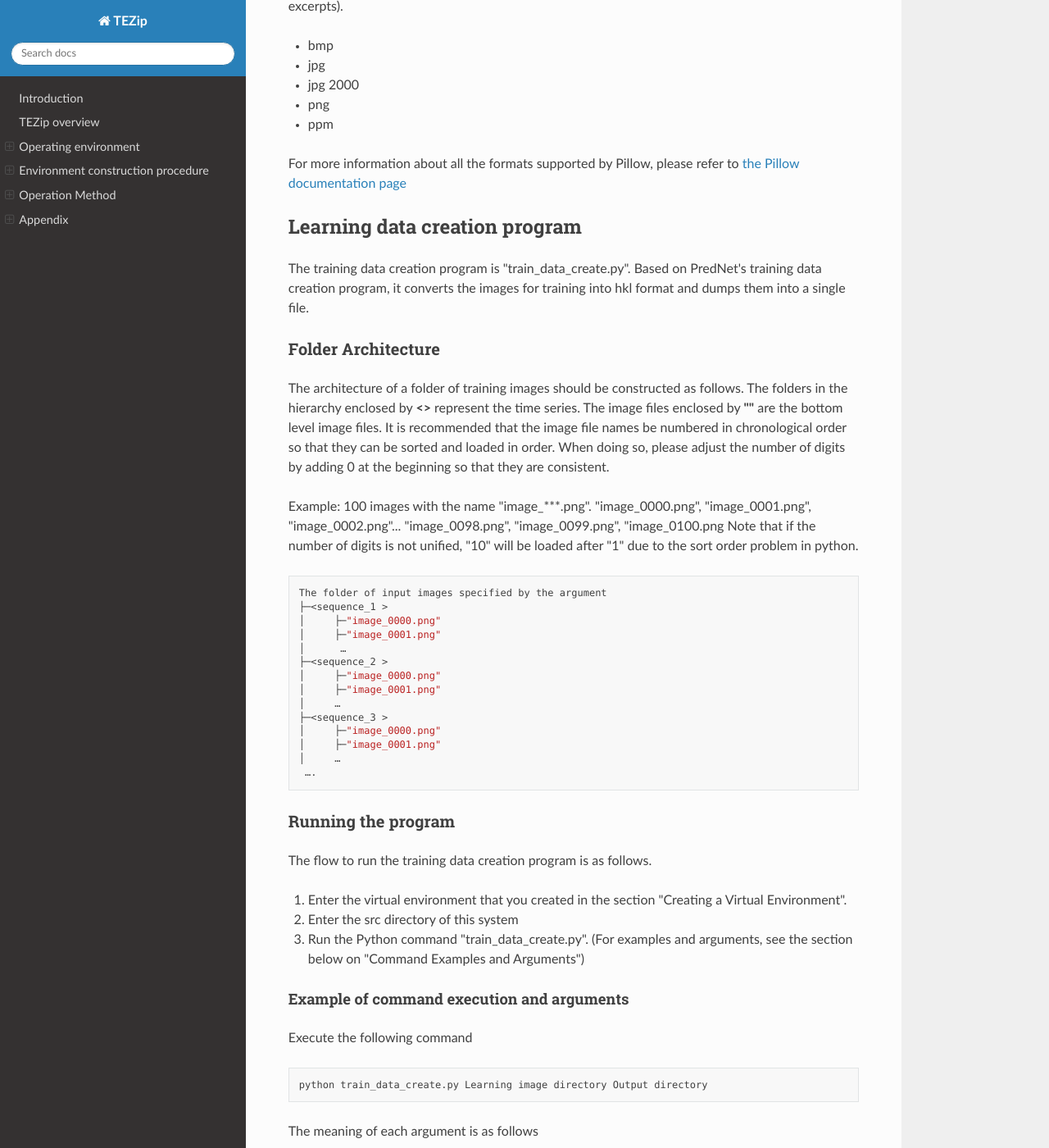
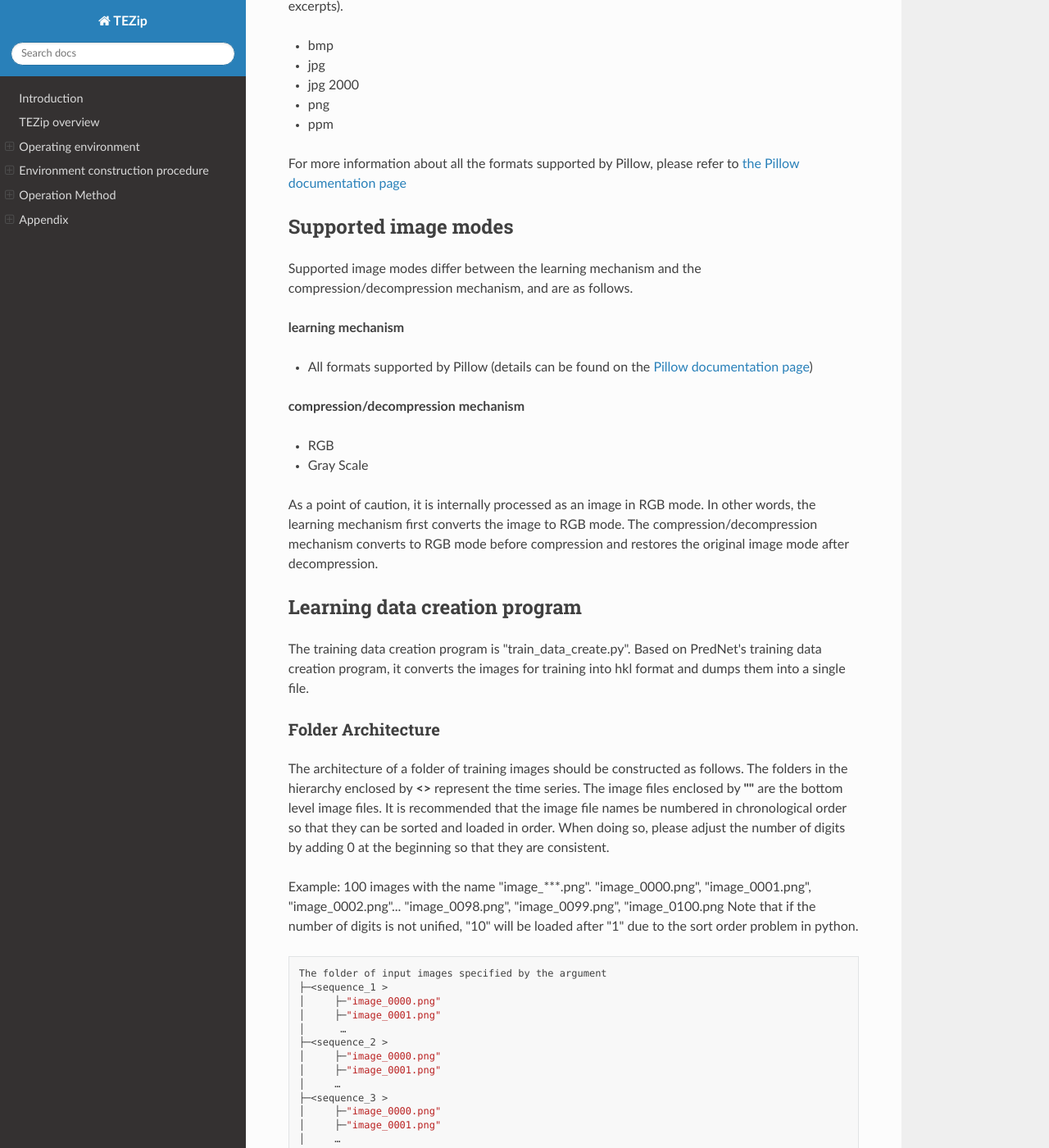
Before and after one commit to kento/TEZip, a Sphinx documentation site: the page built from docs/en/index.rst, in a window 1280 px wide and 1400 px high, scrolled down 10195 px. Shown: the whole window at 82% size. Built offline with Sphinx 7.4.7 and the Read the Docs theme 2.0.0, drawn with Linux system fonts in a browser that asks for light colours; some of the changed text lies outside the part shown.

Commit message:
Update docs/en/index/rst

```diff
--- a/docs/en/index.rst
+++ b/docs/en/index.rst
@@ -359,6 +359,22 @@ This system uses "Pillow" for loading images, which supports the following image
 
 For more information about all the formats supported by Pillow, please refer to `the Pillow documentation page  <https://pillow.readthedocs.io/en/stable/handbook/image-file-formats.html>`_
 
+Supported image modes
+''''''''''''''''''''''''''''''
+
+Supported image modes differ between the learning mechanism and the compression/decompression mechanism, and are as follows.
+
+**learning mechanism**
+
+* All formats supported by Pillow (details can be found on the `Pillow documentation page <https://pillow.readthedocs.io/en/stable/handbook/concepts.html>`_)
+
+**compression/decompression mechanism**
+
+* RGB
+* Gray Scale
+
+As a point of caution, it is internally processed as an image in RGB mode. In other words, the learning mechanism first converts the image to RGB mode. The compression/decompression mechanism converts to RGB mode before compression and restores the original image mode after decompression.
+
 Learning data creation program
 ''''''''''''''''''''''''''''''''
 
@@ -420,8 +436,8 @@ The meaning of each argument is as follows
    :widths: 10, 25, 15
 
    "First parameter", The directory path containing the training images to be dumped into the Hkl file. ,"./data"
-   "Second parameter", Directory path to output Hkl file ,"./data_hkl"
-
+   "Second parameter", Directory path to output Hkl file. ,"./data_hkl"
+   "-v", "| Specifies the path of the directory used for verification among the directories specified in the first argument.Without this option, randomly determined. ", "-v ./data/sequence_1"
 As an execution example, the following command is used to dump to hkl.
 
 .. code-block:: sh
@@ -659,10 +675,14 @@ System Overview
 
 
 
-The learning data creation program consists of the following two blocks
+The learning data creation program consists of the following three blocks
 
+* Login to the kitti site
 * Downloading and decompression of image data
 * Dumping the data (converted to hkl files)
+
+Downloading the kitti dataset requires registration on the `kitti site <https://www.cvlibs.net/datasets/kitti/user_register.php>`_. Please register as a user in advance.
+When running the program, you need to specify the email address and password you used when registering.
 
 Downloading the data requires about 200GB of space. The breakdown is 165 GB for the zip file immediately after downloading, and 30 GB after unzipping.
 Dumping the data requires 42128 images of size 1248×376 to be stored in memory if the data is run as it is after downloading. Depending on the environment, the following error may occur due to insufficient memory.
@@ -720,23 +740,24 @@ Execute the following command.
 
 .. code-block:: sh
 
-   python kitti_train_data_create.py Output directory -d -p
+   python kitti_train_data_create.py Output directory -d <e-mail address> <password> -p
 
 The meaning of each argument is shown in the table below.
 
 .. csv-table::
-    :header: Argument, Meaning, Configuration example
-    :widths: 15, 25, 15
+    :header: Argument name, Argument Meaning,Number of inputs, Input Meaning, example
+    :widths: 10, 15, 10, 25, 15
 
-    First quotation,Directory path to output Hkl file,./data
-    -d,Flag to download the Kitti data set,-d
-    -p,Flag for processing a group of image data to change to hkl.The output directory of -d and the input/output directory of -p are common,-p
+    First quotation,Directory path to output Hkl file, \-, \-, ./data
+    -d,Flag to download the Kitti data set, 2, "| 1：Email address registered on the kitti site
+    | 2：password registered on the kitti site", -d tezip@tezip.com nfoe2fjep233af
+    -p,Flag for processing a group of image data to change to hkl.The output directory of -d and the input/output directory of -p are common,0, \-,-p
 
 As an execution example, if you want to download the data and dump it directly to hkl, you can use the following command.
 
 .. code-block:: sh
 
-   python kitti_train_data_create.py ./data -d -p
+   python kitti_train_data_create.py ./data -d tezip@tezip.com nfoe2fjep233af -p
 
 Output file
 ..........................
```
